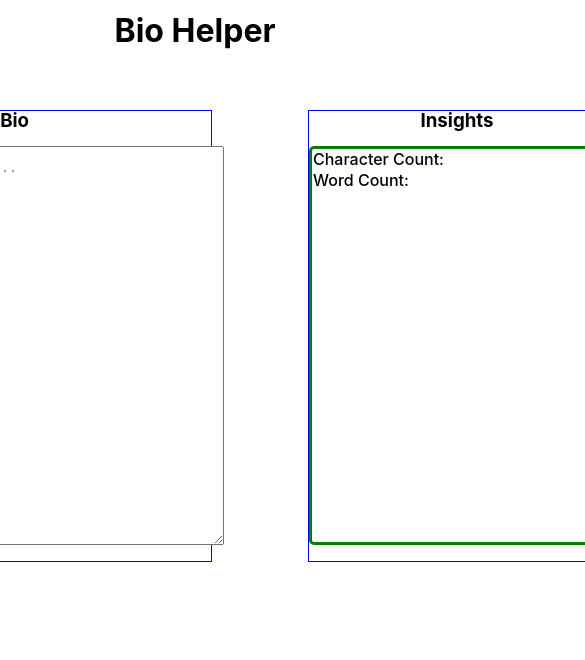
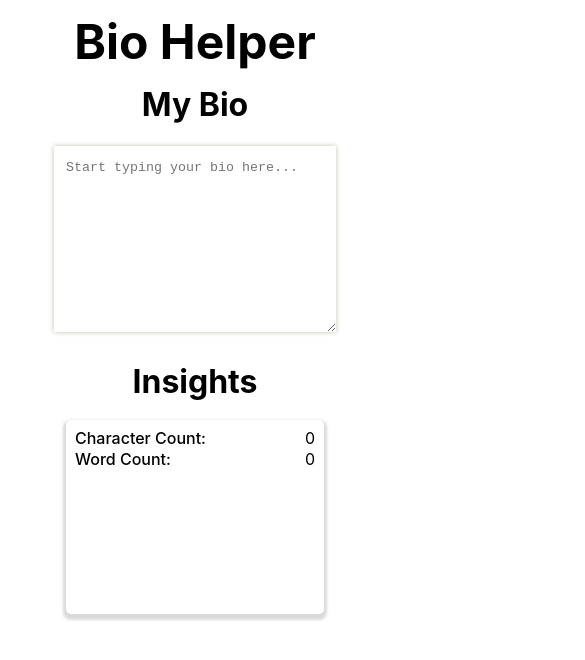
Before and after one commit to DruSerkes/bio-helper, a React (Create React App) app: page / in a window 390 px wide. Shown: the top 660 px of the page, 585 px wide, since content can reach past the window. Built offline with nearby package versions, Linux system fonts and the light colour scheme.

Commit message:
add styles and responsivity

```diff
--- a/src/App.css
+++ b/src/App.css
@@ -6,6 +6,7 @@
   align-items: center;
   height: 100vh;
   line-height: 1.2rem;
+
 }
 
 main {
@@ -14,8 +15,14 @@ main {
   align-items: flex-start;
 }
 
+h1 {
+  font-size: 3rem;
+}
+
 h3 {
-  margin: 0;
+  margin: 0 0 1rem 0;
+  font-size: 2rem;
+  margin: 0 0 1rem 0;
 }
 
 .UserInput,
@@ -26,9 +33,7 @@ h3 {
   justify-content: flex-start;
   align-items: center;
   margin: 3rem;
-  width: 75%;
-  height: 450px;
-  border: 1px solid blue;
+  height: 75vh;
 }
 
 .CounterTable {
@@ -39,13 +44,15 @@ h3 {
   min-width: 200px;
   width: 100%;
   margin: 1rem 3rem;
-  border: 3px solid green;
+  padding: 0.5rem;
   border-radius: 5px;
+  box-shadow: rgba(0, 0, 0, 0.15) 0px 3px 3px 3px;
 }
 
 label {
   font-weight: bold;
-  font-size: 1.17rem;
+  font-size: 2rem;
+  margin: 0 0 1rem 0;
 }
 
 textarea {
@@ -55,6 +62,13 @@ textarea {
   margin: 1rem 0;
   padding: 0.75rem;
   line-height: 1.2rem;
+  border: none;
+  box-shadow: 0 0 5px #bac4ab;
+}
+
+textarea:focus {
+  outline: solid 2px #d0dbbf;
+  box-shadow: 0 0 21px #bac4ab;
 }
 
 table {
@@ -73,3 +87,45 @@ tr {
 tr > td:first-child {
   font-weight: 500;
 }
+
+/* LARGE */
+@media only screen and (max-width: 992px) {
+  h1 {
+    margin: 2rem;
+  }
+  .UserInput,
+  .Insights {
+    margin: 3rem 1rem;
+    /* min-width: 60vw; */
+  }
+}
+
+@media only screen and (max-width: 767px) {
+  .UserInput,
+  .Insights,
+  .CounterTable {
+    margin: 0.75rem;
+    height: 30vh;
+    min-width: 60vw;
+  }
+
+  .CounterTable {
+    min-width: 60vw;
+  }
+
+  main {
+    display: flex;
+    flex-direction: column;
+    justify-content: center;
+    align-items: center;
+  }
+
+  textarea {
+    min-width: 60vw;
+    height: 100%;
+    margin: 1rem 0;
+    padding: 0.75rem;
+    border: none;
+    box-shadow: 0 0 5px #bac4ab;
+  }
+}
```
